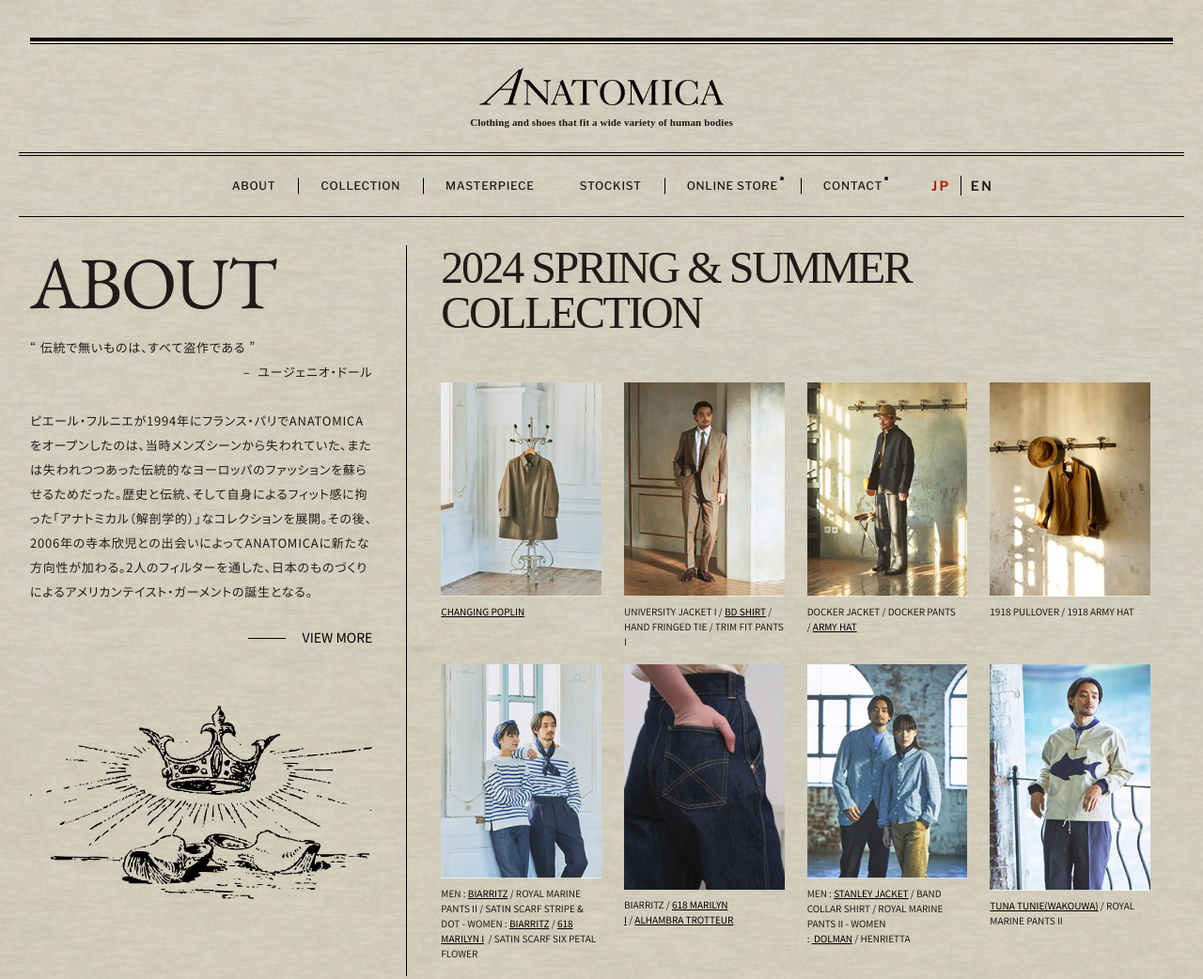
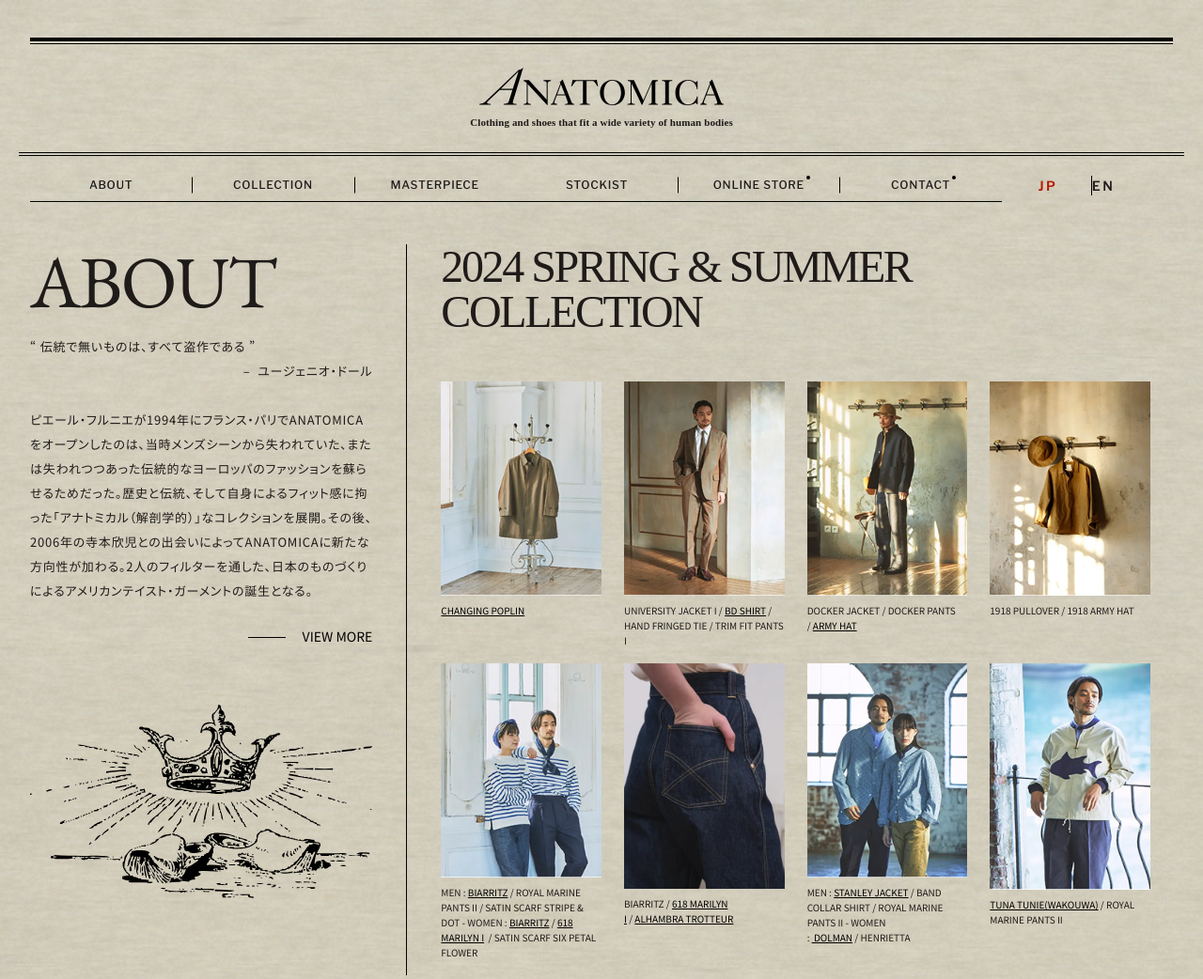
Before and after one commit to bestlife-maeda1977-source/kadai-002, a website built with Vite: page index.html in a window 1280 px wide. Shown: the top 1042 px of the page at 94% size. Built offline with nearby package versions, Linux system fonts and the light colour scheme; files whose address does not match are found by name.

Commit message:
ファーストビュー完成

```diff
--- a/src/scss/components/_header.scss
+++ b/src/scss/components/_header.scss
@@ -71,7 +71,6 @@
     position: relative;
     border-top: 1px solid #000;
     padding-top: 2px;
-    border-bottom: 1px solid #000;
 
     &::before {
       position: absolute;
@@ -106,35 +105,6 @@
       position: relative;
       border-bottom: 1px solid #000;
 
-      @include media-breakpoint-up(md) {
-        display: block;
-      }
-
-      @include media-breakpoint-up(sm) {
-        &:nth-of-type(4)::before {
-          display: none;
-        }
-      }
-
-      @include media-breakpoint-up(md) {
-        align-items: stretch;
-        width: 50%;
-      }
-
-      @include media-breakpoint-up(sm) {
-      }
-
-      &:nth-last-of-type(2),
-      &:nth-last-of-type(3) {
-        border-bottom: none;
-      }
-
-      @include media-breakpoint-up(lg) {
-        // position: static;
-        width: auto;
-        border-bottom: none;
-      }
-
       &::before {
         position: absolute;
         left: 0;
@@ -150,13 +120,9 @@
         }
       }
 
-      &:nth-of-type(2n + 1)::before {
-        @include media-breakpoint-up(md) {
+      @include media-breakpoint-up(sm) {
+        &:nth-of-type(4)::before {
           display: none;
-        }
-
-        @include media-breakpoint-up(lg) {
-          display: block;
         }
       }
 
@@ -192,7 +158,7 @@
         }
 
         @include media-breakpoint-up(lg) {
-          padding: 11px 16px;
+          padding: 11px 8px;
         }
 
         @include media-breakpoint-up(xl) {
@@ -220,11 +186,7 @@
       &.language {
         display: flex;
         margin-left: 10px;
-        border-top: none;
-
-        @include media-breakpoint-up(xl) {
-          margin-left: 28px;
-        }
+        border-block: none;
 
         li {
           position: relative;
@@ -235,14 +197,11 @@
           font-weight: 600;
           line-height: 1.5;
           letter-spacing: 2.4px;
-
-          &:first-child {
-            border-right: 1px solid #000;
-            padding-right: 10px;
-          }
+          border-bottom: none;
+          border-right: 1px solid #000;
 
           &:last-child {
-            padding-left: 10px;
+            border-right: none;
           }
 
           &[data-language="is-active"] {
--- a/src/scss/components/_home.scss
+++ b/src/scss/components/_home.scss
@@ -123,6 +123,10 @@
       letter-spacing: -0.05em;
       margin-bottom: 50px;
 
+      @include media-breakpoint-up(sm) {
+        font-size: 48px;
+      }
+
       @include media-breakpoint-up(lg) {
         font-size: 36px;
       }
@@ -217,6 +221,10 @@
       font-size: 48px;
       line-height: 1;
       font-weight: 700;
+
+      @include media-breakpoint-up(sm) {
+        letter-spacing: -0.08em;
+      }
 
       @include media-breakpoint-up(md) {
         font-size: 64px;
```
